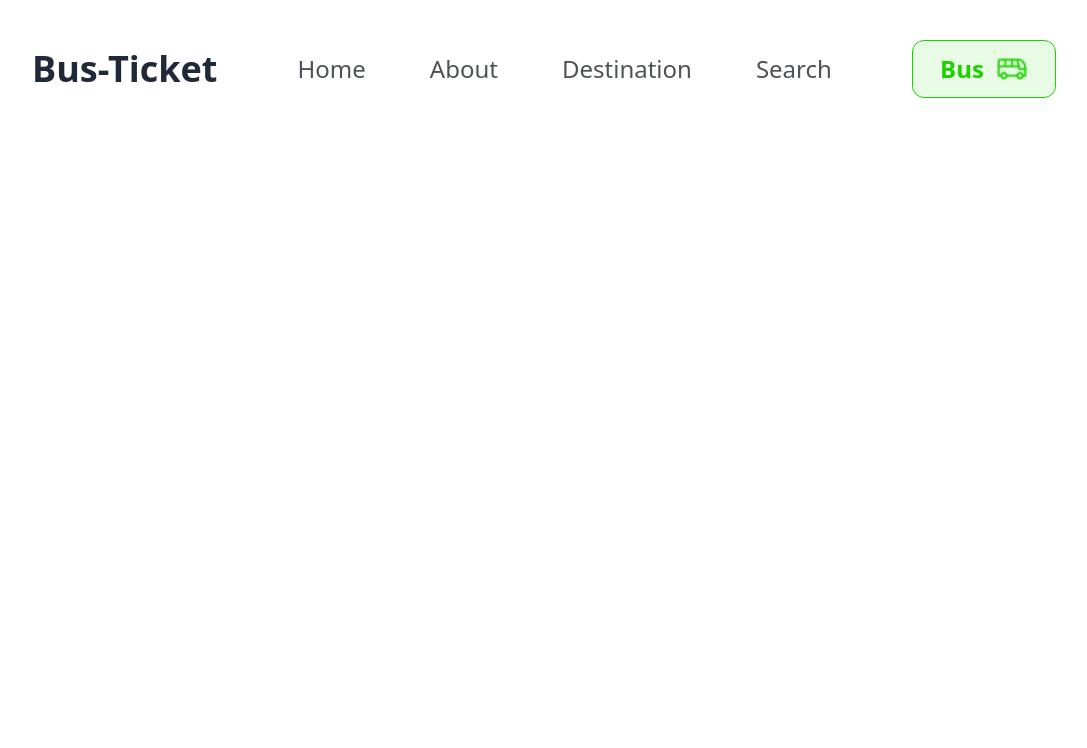
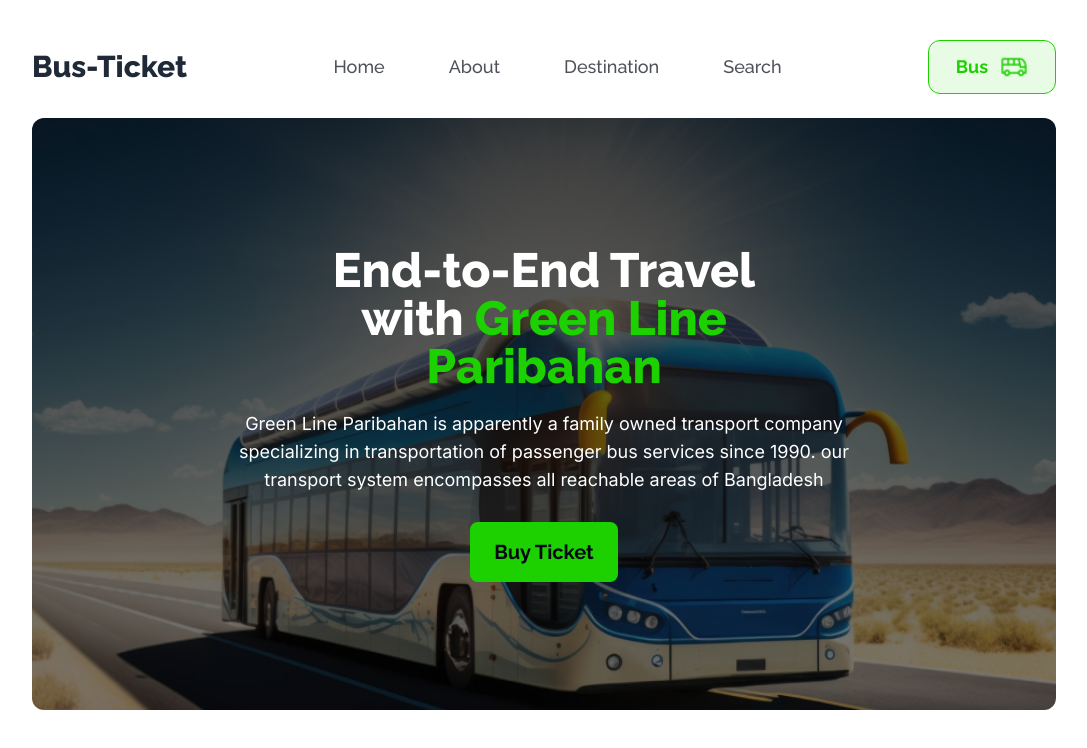
Before and after one commit to samiuzaman/Bus-Tickets, a plain HTML site: page index.html in a window 1280 px wide. Shown: the whole page, without its empty margins (96-1183 px from the left). Drawn offline with nearby package versions, Linux system fonts and the light colour scheme.

Commit message:
Build Banner Section

```diff
--- a/index.html
+++ b/index.html
@@ -30,10 +30,18 @@
       type="text/css"
     />
     <script src="https://cdn.tailwindcss.com"></script>
-    <!-- <style>
-        font-family: "Inter", sans-serif;
-        font-family: "Raleway", sans-serif;
-    </style> -->
+    <style>
+      /*font-family: "Inter", sans-serif;
+        font-family: "Raleway", sans-serif;*/
+      .bg-banner-img {
+        background-image: url("images/banner.png");
+        background-repeat: no-repeat;
+        background-position: center;
+        background-size: cover;
+        background-color: rgba(0, 0, 0, 0.5);
+        background-blend-mode: overlay;
+      }
+    </style>
     <script>
       tailwind.config = {
         theme: {
@@ -56,15 +64,15 @@
       };
     </script>
   </head>
-  <body>
+  <body class="font-Raleway">
     <header class="w-11/12 lg:w-4/5 mx-auto mt-10">
       <nav class="flex justify-between items-center">
         <div>
-          <h2 class="text-2xl lg:text-4xl font-extrabold">Bus-Ticket</h2>
+          <h2 class="text-2xl lg:text-3xl font-extrabold">Bus-Ticket</h2>
         </div>
         <div class="hidden lg:block">
           <ul
-            class="lg:flex lg:justify-between lg:items-center lg:text-2xl lg:font-medium lg:gap-16 text-[#030712B3]"
+            class="lg:flex lg:justify-between lg:items-center lg:text-lg lg:font-medium lg:gap-16 text-[#030712B3]"
           >
             <li class="hover:text-primary">Home</li>
             <li class="hover:text-primary">About</li>
@@ -73,10 +81,10 @@
           </ul>
         </div>
         <div
-          class="w-24 lg:w-36 justify-center items-center flex py-3 gap-3 text-base lg:text-2xl bg-[#1DD1001A] text-primary font-bold border border-primary rounded-xl"
+          class="w-24 lg:w-32 justify-center items-center flex py-3 gap-3 text-base lg:text-lg bg-[#1DD1001A] text-primary font-bold border border-primary rounded-xl"
         >
           <h4>Bus</h4>
-          <img class="lg:w-8" src="images/bus-icon.png" alt="Bus Icon" />
+          <img class="lg:w-7" src="images/bus-icon.png" alt="Bus Icon" />
         </div>
         <div class="block lg:hidden text-3xl">
           <i id="bar-icon" class="block lg:block fa-solid fa-bars"></i>
@@ -94,6 +102,30 @@
           </ul>
         </div>
       </nav>
+      <!-- Banner Section Code Start Here -->
+      <section
+        class="bg-banner-img rounded-xl mt-6 flex flex-col justify-center items-center py-32 text-center"
+      >
+        <h1
+          class="lg:w-6/12 text-white text-4xl lg:text-5xl font-extrabold leading-loose mb-5"
+        >
+          End-to-End Travel with
+          <span class="text-primary">Green Line Paribahan</span>
+        </h1>
+        <p
+          class="w-full lg:w-2/3 mx-auto font-Inter text-white text-lg font-normal mb-7"
+        >
+          Green Line Paribahan is apparently a family owned transport company
+          specializing in transportation of passenger bus services since 1990.
+          our transport system encompasses all reachable areas of Bangladesh
+        </p>
+        <a
+          class="bg-primary text-secondary text-xl font-bold px-6 py-4 rounded-lg"
+          href=""
+          >Buy Ticket</a
+        >
+      </section>
+      <!-- Banner Section Code End Here -->
     </header>
     <main></main>
     <footer>
```
